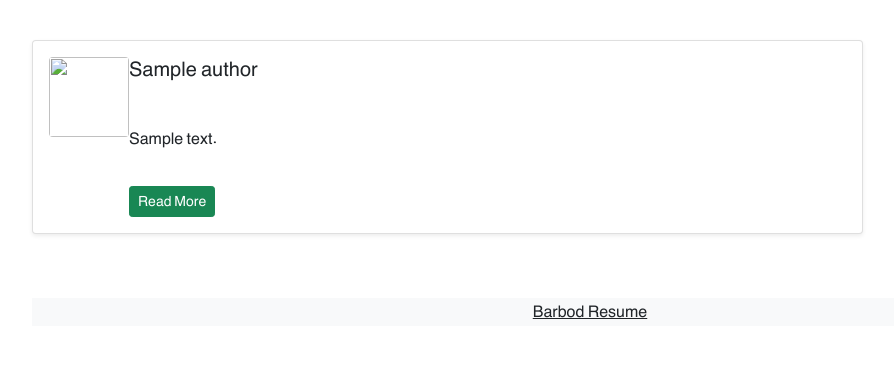
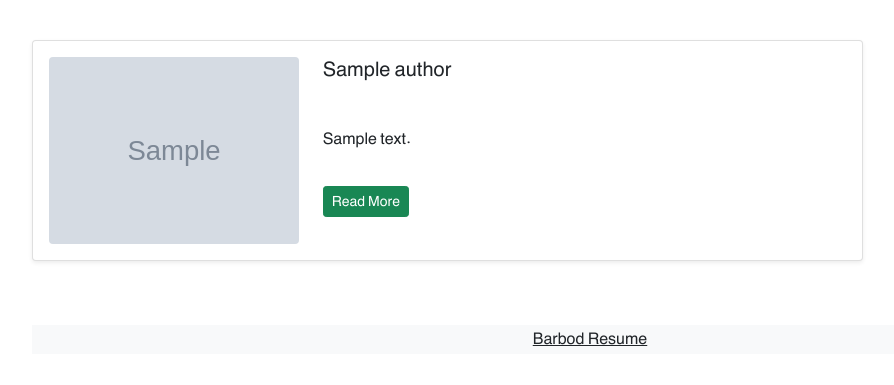
Before and after one commit to barbodjangjoo/book_store, a Django app: page /author/ in a window 1280 px wide. Shown: the part 61-446 px from the top of the page, without its empty margins (50-944 px from the left). Run offline with Django 5.2, Linux system fonts and the light colour scheme; tables that the repository leaves empty hold one stand-in row (values such as "Sample post"); grey boxes marked "Sample" are stand-in pictures.

Commit message:
add image to author_list.html

```diff
--- a/authors/templates/authors/author_list.html
+++ b/authors/templates/authors/author_list.html
@@ -8,11 +8,12 @@
         <div class="col-9">
             {% for author in authors %}
                 <div class="card shadow-sm my-3">
-                    <div class="card-body d-flex">
-                        <div class="mr-3">
-                            <img src="{{ author.image_url }}" class="img-fluid rounded" style="width: 80px; height: 80px; object-fit: cover;">
+                    <div class="card-body">
+                        <div class="row">
+                            <div class="col-4">
+                                <img src="{{ author.image.url }}" class="img-fluid rounded" style="width: 100%; height: 100%; object-fit: cover;">
                             </div>
-                        <div>
+                            <div class="col-8">
                                 <h5 class="card-title">{{author.name}}</h5>
                                 <h6 class="card-subtitle mb-2 text-muted small py-2">{{post.datetime_modified}}</h6>
                                 <p class="card-text py-3">
@@ -22,6 +23,7 @@
                             </div>
                         </div>
                     </div>
+                </div>
             {% endfor %}
         </div>
     </div>
```
Lines whose indentation alone changed are shown as unchanged.
